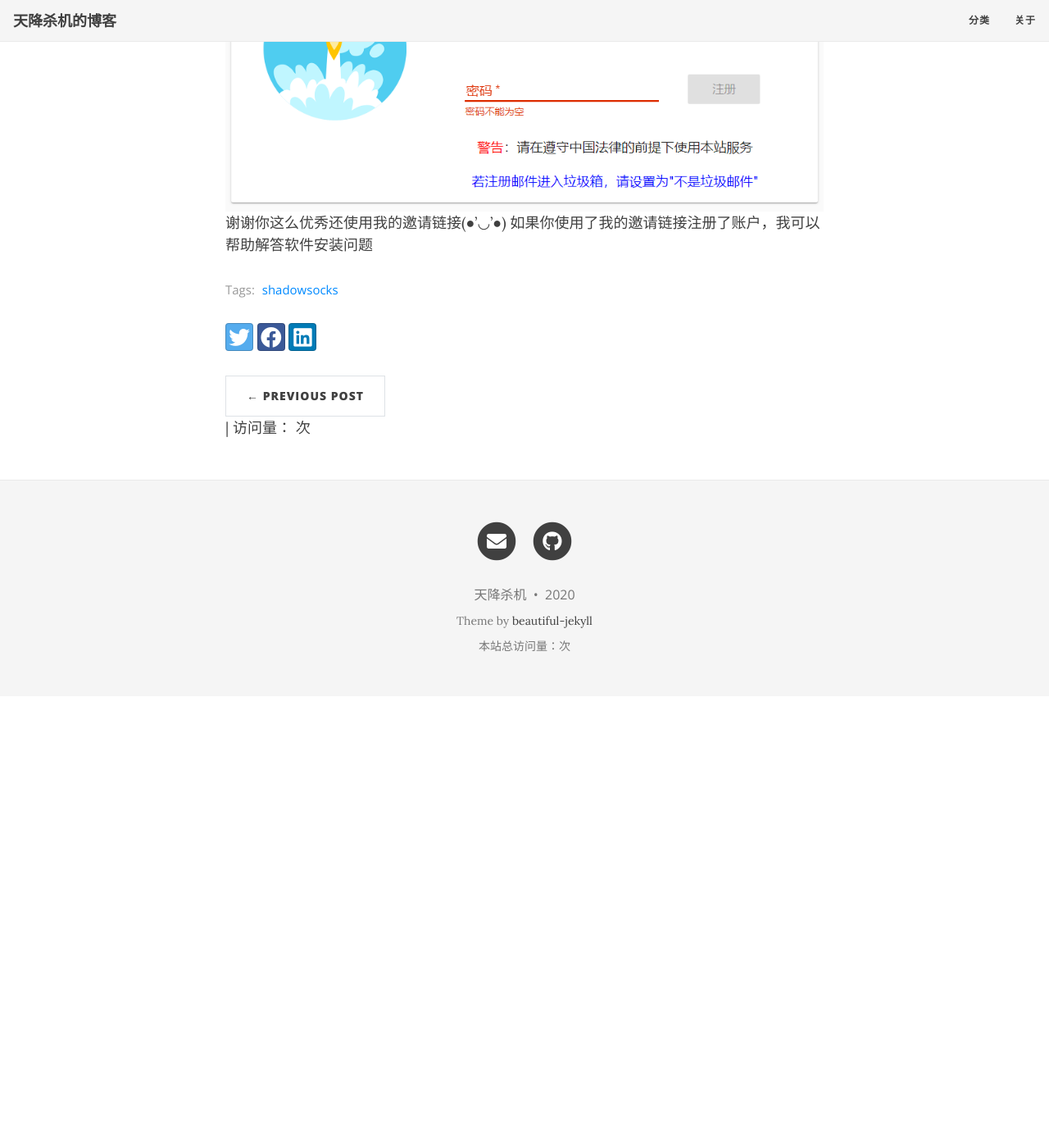
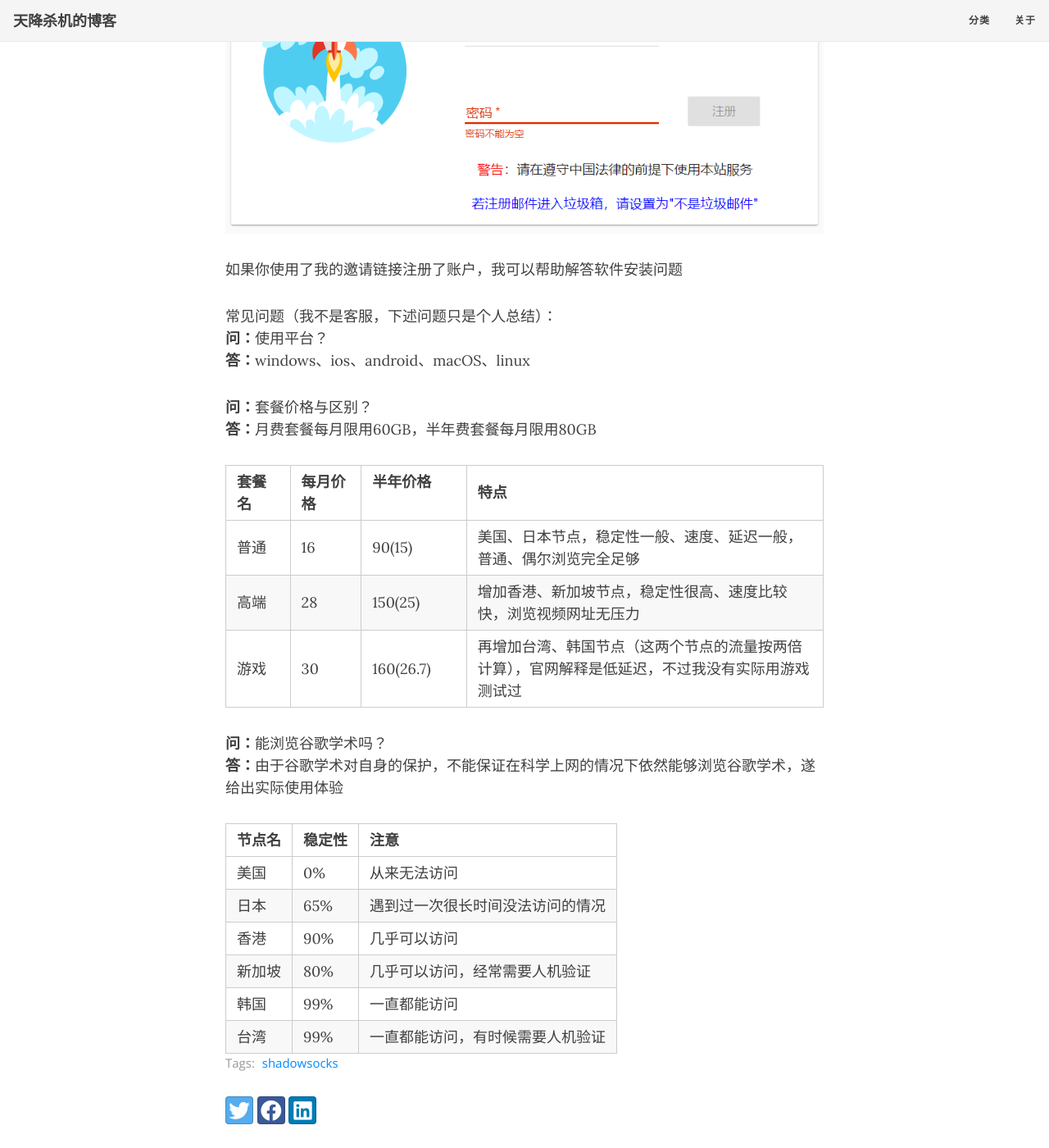
Before and after one commit to BobbyBBY/BobbyBBY.github.io, a Jekyll site: the page built from _posts/2020-06-15-speedup.md, in a window 1280 px wide and 1400 px high, scrolled down 543 px. Shown: the whole window at 82% size. Built offline with Jekyll 4.4.1, drawn with Linux system fonts in a browser that asks for light colours; nearby versions of some CDN libraries; comment, search, counter and statistics services are not loaded; before the commit the page ends 1392 px from its top, so only the background shows below that; some of the changed text lies outside the part shown.

Commit message:
vpn register

```diff
--- a/_posts/2020-06-15-speedup.md
+++ b/_posts/2020-06-15-speedup.md
@@ -7,8 +7,34 @@
 tags: [shadowsocks]
 comments: true
 ---
-账户[申请地址](https://www.yunkly.com/home/ref/8278528127)
+科学上网账户[申请地址](https://www.yunkly.com/home/ref/8278528127)
 请使用此链接直接注册账户
+**谢谢你这么优秀还使用我的邀请链接(●'◡'●)**
 ![register](/img/speedup/register.png)
-谢谢你这么优秀还使用我的邀请链接(●'◡'●)
+
 如果你使用了我的邀请链接注册了账户，我可以帮助解答软件安装问题
+
+常见问题（我不是客服，下述问题只是个人总结）：
+**问：**使用平台？
+**答：**windows、ios、android、macOS、linux
+
+**问：**套餐价格与区别？
+**答：**月费套餐每月限用60GB，半年费套餐每月限用80GB
+
+| 套餐名&nbsp; &nbsp; &nbsp; &nbsp; | 每月价格&nbsp; &nbsp; &nbsp; &nbsp; | 半年价格&nbsp; &nbsp; &nbsp; &nbsp;&nbsp; &nbsp; &nbsp; &nbsp;| 特点 |
+| :------ | :--- | :--- | :--- |
+| 普通 | 16 | 90(15) | 美国、日本节点，稳定性一般、速度、延迟一般，普通、偶尔浏览完全足够 |
+| 高端 | 28 | 150(25) | 增加香港、新加坡节点，稳定性很高、速度比较快，浏览视频网址无压力 |
+| 游戏 | 30 | 160(26.7) | 再增加台湾、韩国节点（这两个节点的流量按两倍计算），官网解释是低延迟，不过我没有实际用游戏测试过 |
+
+**问：**能浏览谷歌学术吗？
+**答：**由于谷歌学术对自身的保护，不能保证在科学上网的情况下依然能够浏览谷歌学术，遂给出实际使用体验
+
+| 节点名 | 稳定性 | 注意 |
+| :------ | :--- | :--- |
+| 美国 | 0% | 从来无法访问 |
+| 日本 | 65% | 遇到过一次很长时间没法访问的情况 |
+| 香港 | 90% | 几乎可以访问 |
+| 新加坡 | 80% | 几乎可以访问，经常需要人机验证 |
+| 韩国 | 99% | 一直都能访问 |
+| 台湾 | 99% | 一直都能访问，有时候需要人机验证 |
--- /dev/null
+++ b/bby.html
@@ -0,0 +1,15 @@
+<!DOCTYPE html>
+<html>
+<head>
+<meta charset="utf-8">
+<title>账户申请地址</title>
+</head>
+<body>
+    <p>本博客其他页面使用了谷歌的一些服务，需要科学上网才能获得更好的浏览体验（正常访问也能看到绝大部分内容），下面是科学上网账户申请地址</p>
+    <a href="https://www.yunkly.com/home/ref/8278528127">申请地址</a>
+    <h1>谢谢你这么优秀还使用我的邀请链接(●'◡'●)</h1>
+    <a href="https://bobbybby.top">博客首页  bobbybby.top</a>
+    <br><br>
+    <a href="https://bobbybby.top/2020-06-15-speedup">账户申请疑问解答（需要科学上网才能获得更好的浏览体验）</a>
+</body>
+</html>
```
